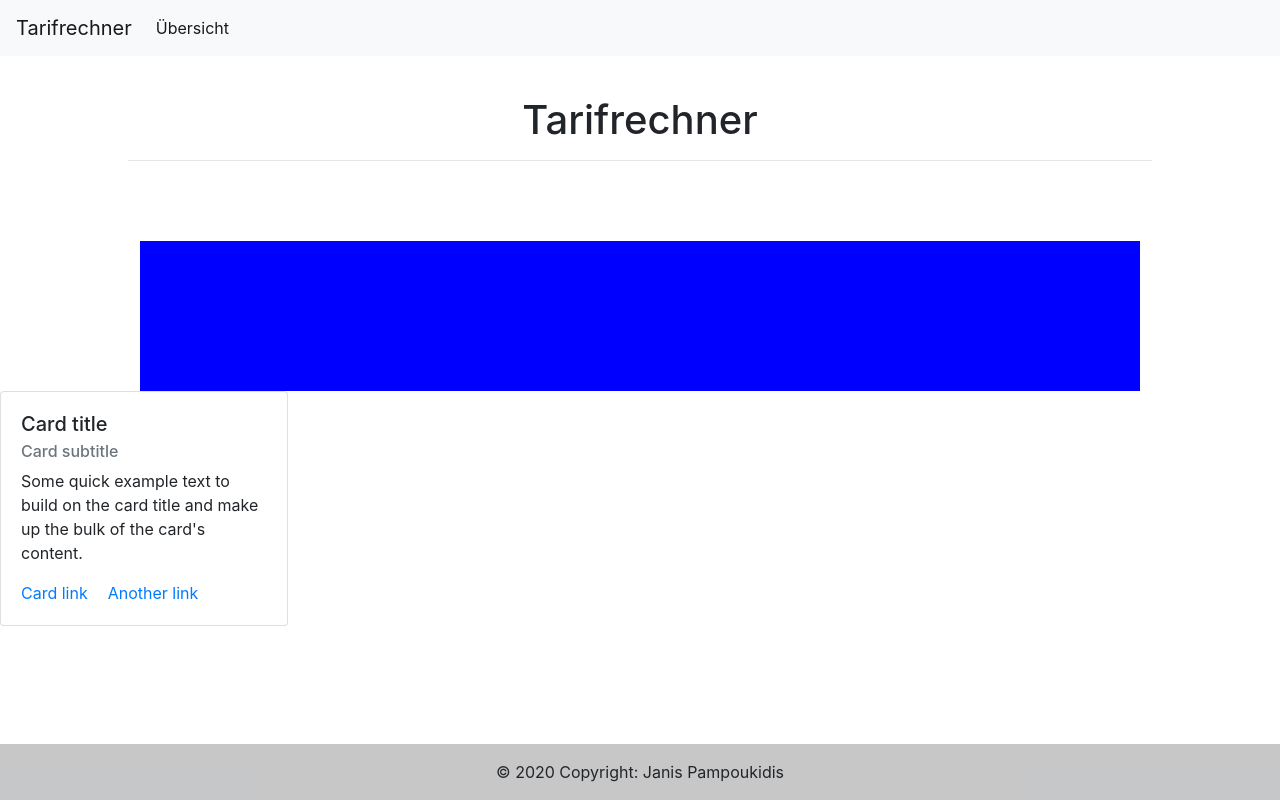
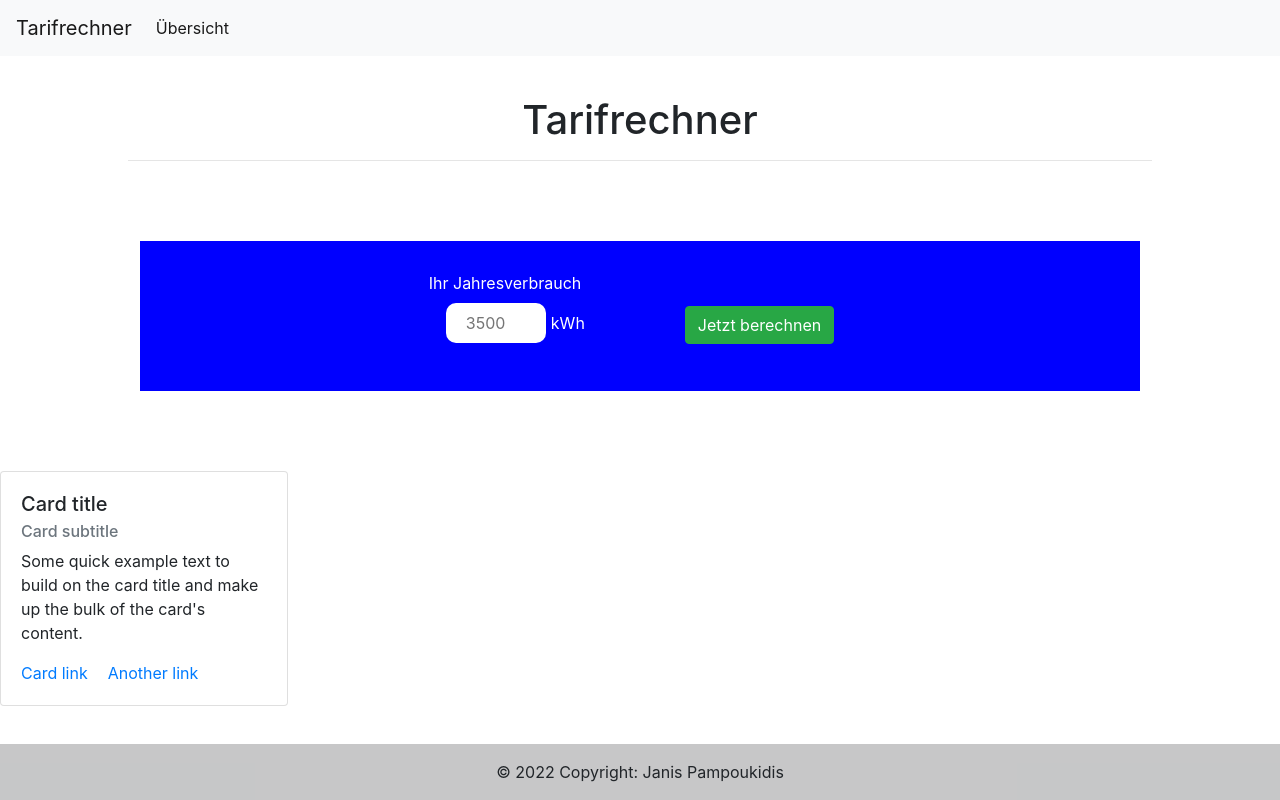
Before and after one commit to JPampouK/Tarifrechner, an Angular app: page / in a window 1280 px wide. Built offline with nearby package versions, Linux system fonts and the light colour scheme.

Commit message:
BlueBox fertig

```diff
--- a/src/app/app.component.html
+++ b/src/app/app.component.html
@@ -3,8 +3,8 @@
     <div class="page-content">
         <!-- Your content goes here -->
         <div class="inputField">
+            <!-- <router-outlet></router-outlet> -->
             <app-blue-box></app-blue-box>
-            <!-- <router-outlet></router-outlet> -->
         </div>
     </div>
 </main>
--- a/src/app/blue-box/blue-box.component.html
+++ b/src/app/blue-box/blue-box.component.html
@@ -3,6 +3,12 @@
     <hr>
 </div>
 <div class="blueBox">
+    <form class="blueBoxForm">
+        <label id="labelJahresverbrauch">Ihr Jahresverbrauch</label><br>
+        <input id="inputkWh" type="number" placeholder="3500" required>
+        <label id="labelkWh">kWh</label>
+        <button class="btn btn-success">Jetzt berechnen</button>
+    </form>
+</div>
 
-</div>
 <app-tarif-card></app-tarif-card>
--- a/src/app/blue-box/blue-box.component.scss
+++ b/src/app/blue-box/blue-box.component.scss
@@ -13,4 +13,25 @@
     margin-top: 80px;
     margin-left: auto;
     margin-right: auto;
+    margin-bottom: 80px;
+    text-align: center;
+    .blueBoxForm {
+        padding-top: 30px;
+        #inputkWh {
+            margin-right: 5px;
+            width: 100px;
+            height: 40px;
+            border-radius: 10px;
+            border: none;
+            padding-left: 20px;
+        }
+        #labelJahresverbrauch {
+            color: white;
+            margin-right: 270px;
+        }
+        #labelkWh {
+            margin-right: 100px;
+            color: white;
+        }
+    }
 }
--- a/src/app/footer/footer.component.html
+++ b/src/app/footer/footer.component.html
@@ -1,7 +1,7 @@
 <footer class="bg-light text-center text-lg-start">
     <!-- Copyright -->
     <div class="text-center p-3" style="background-color: rgba(0, 0, 0, 0.2);">
-        © 2020 Copyright: Janis Pampoukidis
+        © 2022 Copyright: Janis Pampoukidis
     </div>
     <!-- Copyright -->
 </footer>
```
